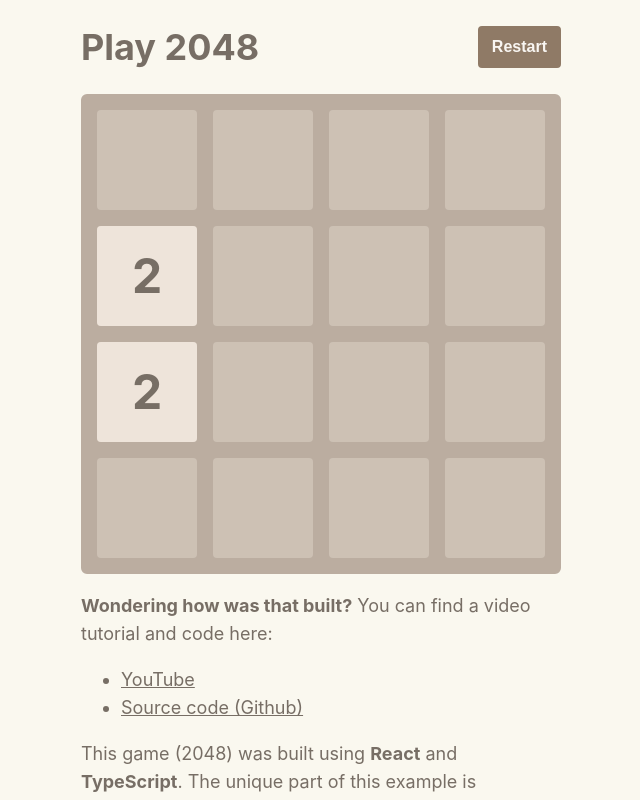
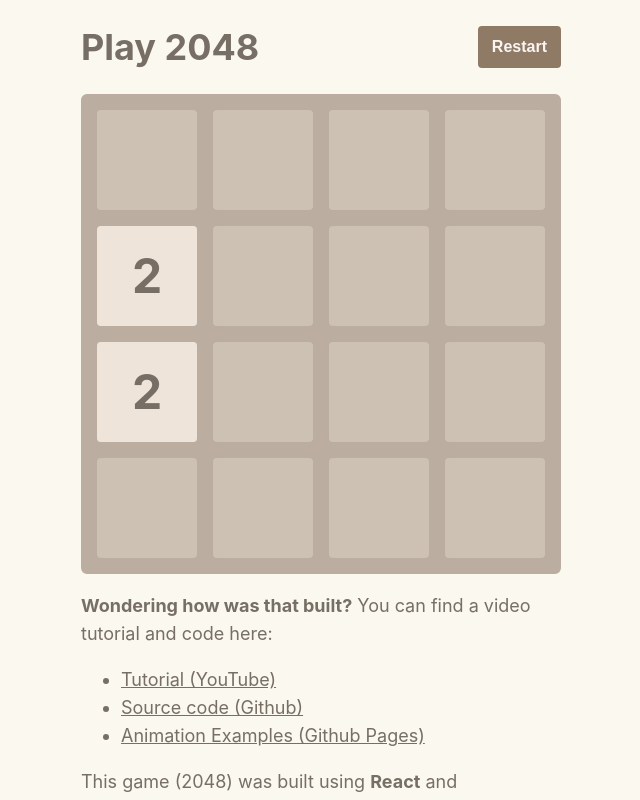
Before and after one commit to acornie/2048-in-react, a React (Create React App) app: page / in a window 1280 px wide. Shown: the top 800 px of the page, without its empty margins (319-959 px from the left). Built offline with nearby package versions, Linux system fonts and the light colour scheme.

Commit message:
feat: update links

```diff
--- a/src/App.tsx
+++ b/src/App.tsx
@@ -33,7 +33,7 @@ export const App = () => {
               href="https://www.youtube.com/channel/UCJV16_5c4A0amyBZSI4yP6A"
               target="_blank"
             >
-              YouTube
+              Tutorial (YouTube)
             </a>
           </li>
           <li>
@@ -42,6 +42,14 @@ export const App = () => {
               target="_blank"
             >
               Source code (Github)
+            </a>
+          </li>
+          <li>
+            <a
+              href="https://mateuszsokola.github.io/2048-animation-examples/"
+              target="_blank"
+            >
+              Animation Examples (Github Pages)
             </a>
           </li>
         </ul>
```
